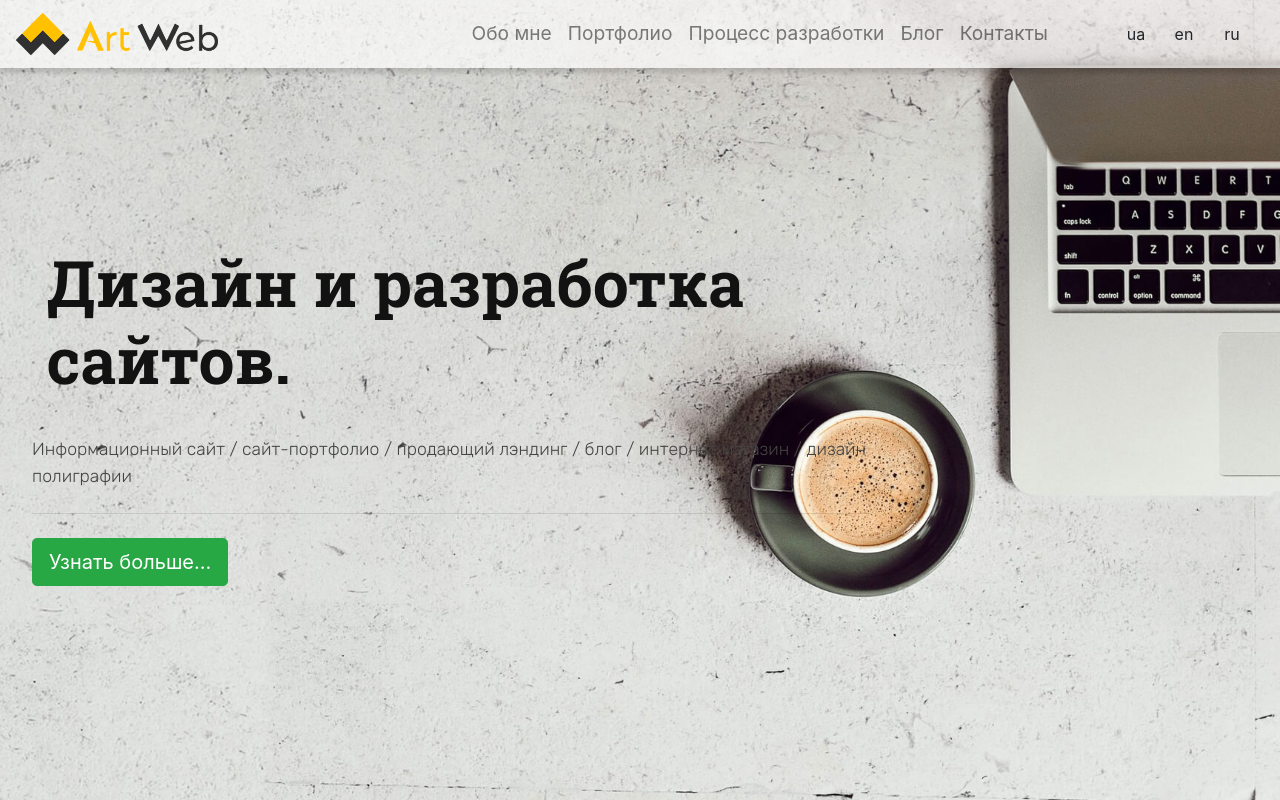
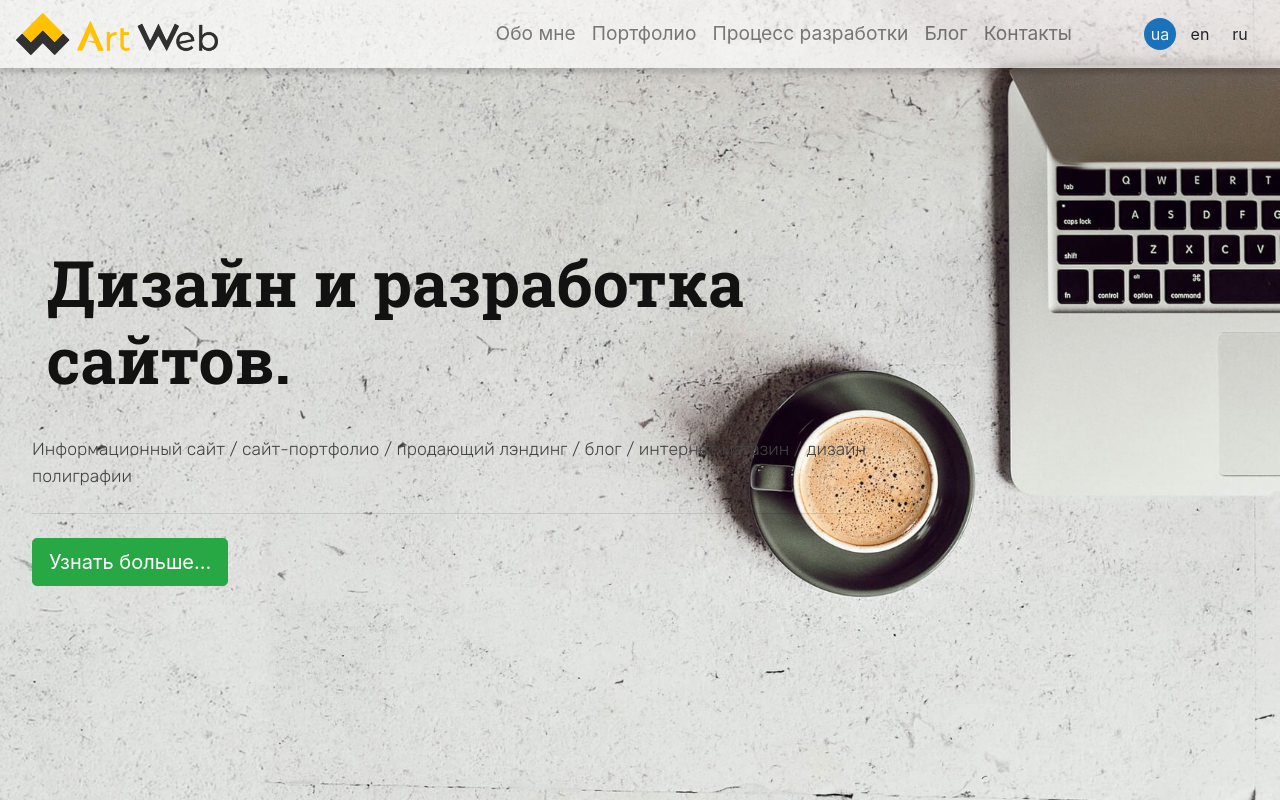
Before and after one commit to art-ste-web/my-page-2021, a plain HTML site: page index.html in a window 1280 px wide. Both pictures are taken after a click on the element "ua". Drawn offline with nearby package versions, Linux system fonts and the light colour scheme; some packages are replaced by stand-ins of ours.

Commit message:
lang switch

```diff
--- a/res/main.js
+++ b/res/main.js
@@ -30,13 +30,33 @@ $(function() {
 });
 
 //switch language
+
 const langBtns = document.querySelectorAll(".lang-btn");
+for(let i=0; i<langBtns.length; i++) {
+  langBtns[i].addEventListener('click', switchLang);
+}
 
-for(let i=0; i<langBtns.length; i++) {
-  [i].addEventListener('click',switchLang);
+function switchLang() {
+  for(let i=0; i<langBtns.length; i++) {
+      langBtns[i].classList.remove("selected-lang");
+  }
+  if(!this.classList.contains("selected-lang")) {
+    this.classList.add("selected-lang");
+  };
+  const currentLang = this.innerText;
+  document.documentElement.setAttribute("lang", currentLang);
+  let name = "lang";
+  let value = currentLang;
+  document.cookie = encodeURIComponent(name) + '=' + encodeURIComponent(value);
 }
-console.log(langBtns);
-function switchLang(langItem) {
-  const html = document.getElementsByTagName("html");
-  langItem
+let lang = '';
+function getCookie(cookieName) {
+  let cookie = {};
+  document.cookie.split(';').forEach(function(el) {
+    let [key,value] = el.split('=');
+    cookie[key.trim()] = value;
+  })
+  console.log(coockie[cookieName]);
+  return cookie[cookieName];
 }
+getCookie(lang);
--- a/res/style.css
+++ b/res/style.css
@@ -91,8 +91,12 @@ h2 {
     height: 1rem;
     border-radius: 50%;
     padding: 1rem;
-    margin-right: 1rem;
+    margin-right: .5rem;
     cursor: pointer;
+}
+.navbar .lang-select div:hover {
+    background-color: #003ab852;
+    color: var(--text-white);
 }
 .selected-lang {
     background-color: var(--header-underline-blue);
```
